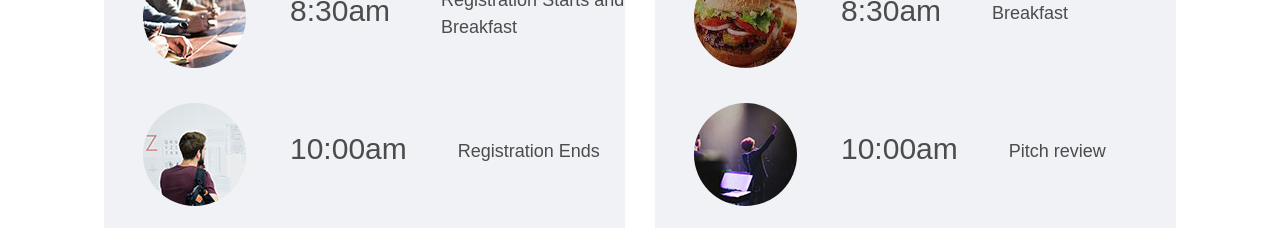
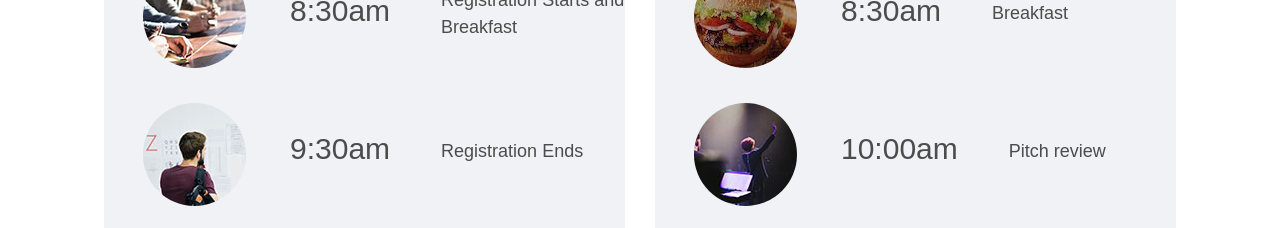
Before and after one commit to Make-a-Ton/Website2019, a website: page index.html in a window 1280 px wide. Shown: the part 4560-4788 px from the top of the page. Drawn offline with Linux system fonts and the light colour scheme; a script that the page names is missing.

Commit message:
Update index.html

```diff
--- a/index.html
+++ b/index.html
@@ -502,7 +502,7 @@
 							<div class="calendar_item d-flex flex-row align-items-center justify-content-start">
 								<div><div class="calendar_item_image"><img src="images/event_7.jpg" alt=""></div></div>
 								<div class="calendar_item_time">
-									<div>10:00am</div>
+									<div>9:30am</div>
 									<div></div>
 								</div>
 								<div class="calendar_item_text">
```
